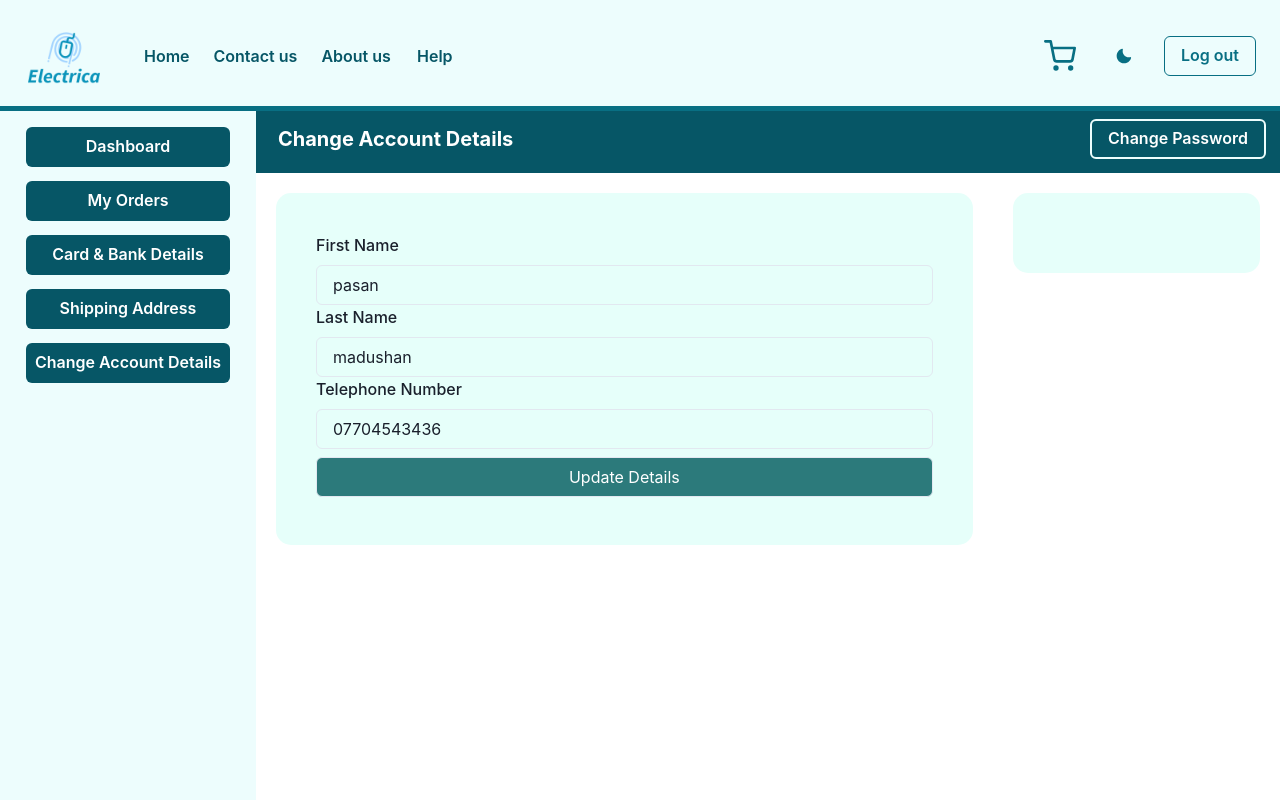
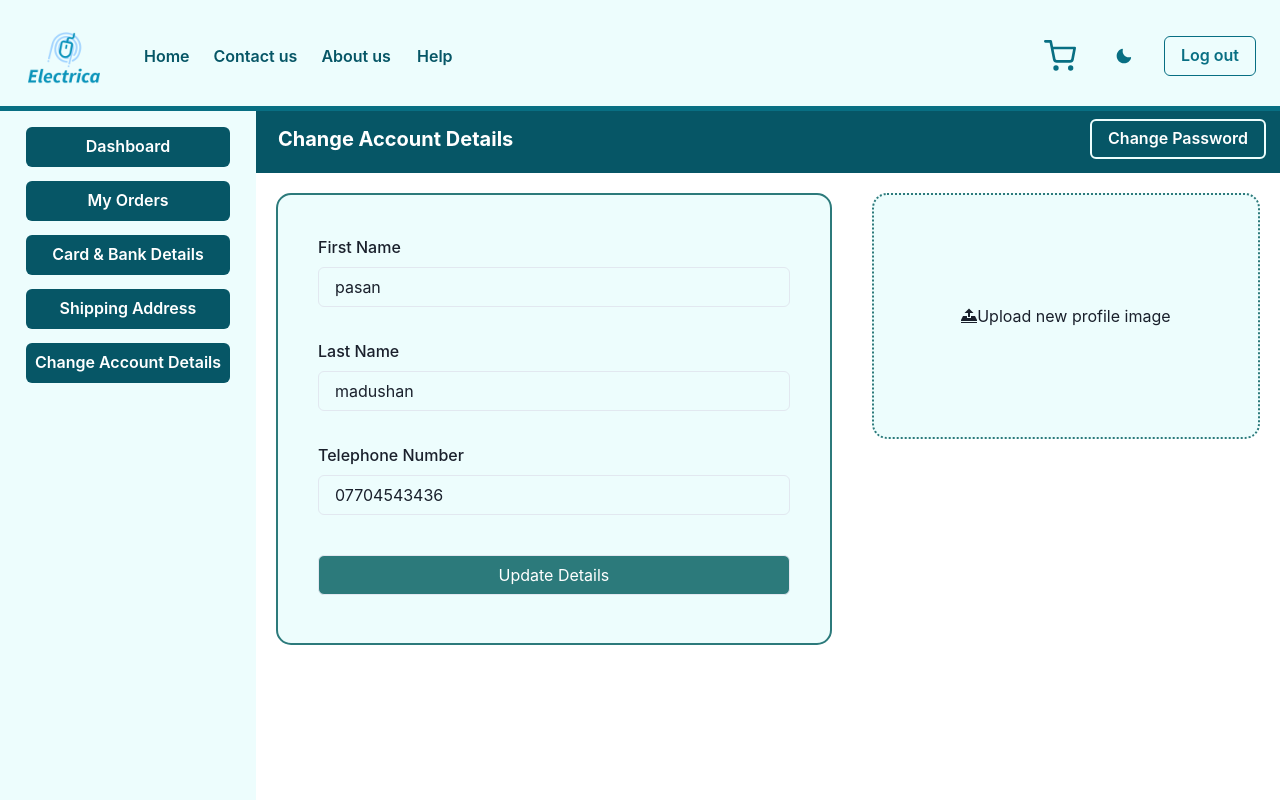
Before and after one commit to Database-Project-Group-CSE18/Frond-End-React, a React (Create React App) app: page /changepersonaldet in a window 1280 px wide. Built offline with nearby package versions, Linux system fonts and the light colour scheme.

Commit message:
personal det

```diff
--- a/src/components/ChangePersonalDetForm.js
+++ b/src/components/ChangePersonalDetForm.js
@@ -10,7 +10,7 @@ const ChangePersonalDetForm = ({data}) => {
     return (
         <Box>
             <form>
-                <FormControl id="firstname" >
+                <FormControl id="firstname" mb='8'>
                     <FormLabel>First Name</FormLabel>
 
                         <Input
@@ -21,7 +21,7 @@ const ChangePersonalDetForm = ({data}) => {
                         />
                 </FormControl>
 
-                <FormControl id="lastname" >
+                <FormControl id="lastname" mb='8'>
                     <FormLabel>Last Name</FormLabel>
 
                         <Input
@@ -32,7 +32,7 @@ const ChangePersonalDetForm = ({data}) => {
                         />
                 </FormControl>
 
-                <FormControl id="tel" >
+                <FormControl id="tel" mb='8'>
                     <FormLabel>Telephone Number</FormLabel>
 
                         <Input
--- a/src/pages/ChangePersonalDet.js
+++ b/src/pages/ChangePersonalDet.js
@@ -14,13 +14,15 @@ import {
     ModalCloseButton,
     ModalHeader,
     useDisclosure,
-    Center
+    Center,
+    Square
   } from "@chakra-ui/react";
 
 import React, { useState } from "react";
 import CustomerDashSideBar from "../components/CustomerDashSideBar";
 import ChangePasswordForm from "../components/ChangePasswordForm";
 import ChangePersonalDetails from "../components/ChangePersonalDetForm";
+import { ImUpload2 } from "react-icons/im";
 
 
 const ChangePersonalDet = () => {
@@ -96,15 +98,17 @@ const ChangePersonalDet = () => {
                         </GridItem>
 
                         <GridItem colSpan={2}>
-                              <Box bg='teal.50'  p='10' m='5' borderRadius='15px'>
+                              <Box bg={colorMode === "light" ? "cyan.50" : "cyan.900"}  p='10' m='5' border='2px' borderColor='teal.600' borderRadius='15px'>
                             <ChangePersonalDetails data={personaldet}/>
                             </Box>
                        </GridItem>
 
                        <GridItem >
-                              <Box bg='teal.50'  p='10' m='5' borderRadius='15px'>
 
-                            </Box>
+                       <Square bg={colorMode === "light" ? "cyan.50" : "cyan.900"}  p='10' m='5' border='2px dotted' height='50%' borderColor='teal.600' borderRadius='15px'>
+                        <ImUpload2 />
+                               <Center>  Upload new profile image</Center>
+                        </Square>
                        </GridItem>
 
                     </Grid>
```
Also changed, not shown: 1 other file (tests, documents, lock files or other folders).
